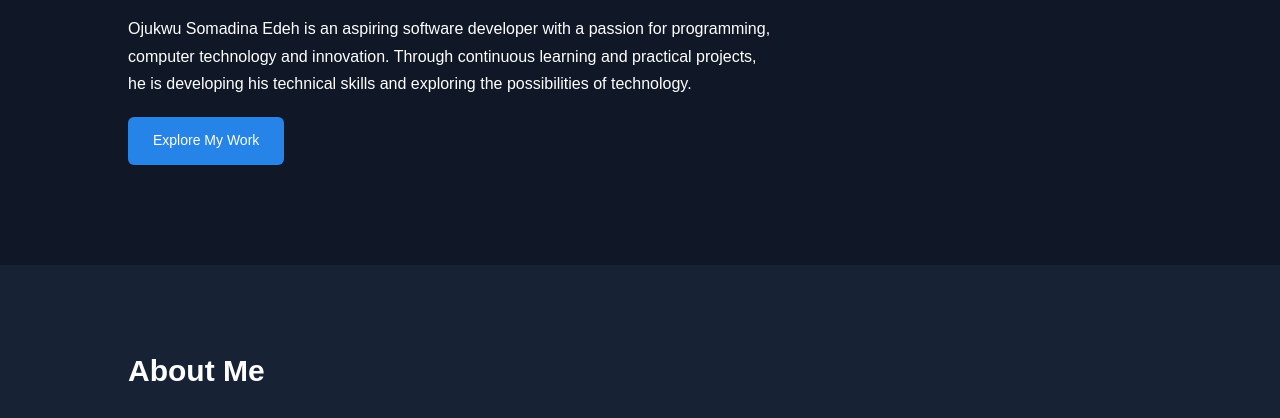
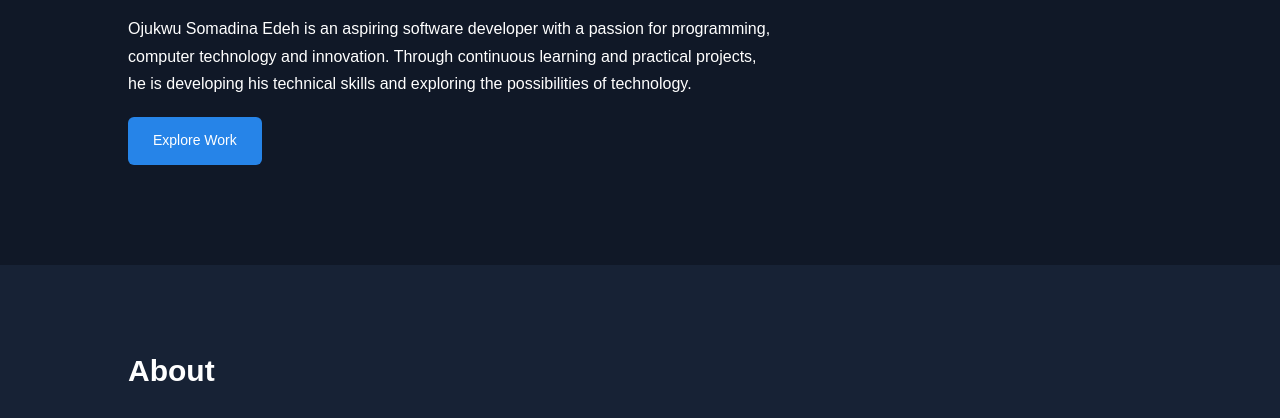
Before and after one commit to Ojukwu-Somadina-unstoppable/Portfolio, a plain HTML site: page index.html in a window 1280 px wide. Shown: the part 490-908 px from the top of the page. Drawn offline with Linux system fonts and the light colour scheme.

Commit message:
Add files via upload

```diff
--- a/index.html
+++ b/index.html
@@ -66,7 +66,7 @@
             the possibilities of technology.
         </p>
 
-        <a href="#projects" class="button">Explore My Work</a>
+        <a href="#projects" class="button">Explore Work</a>
 
     </div>
 
@@ -83,7 +83,7 @@
 
 <section id="about">
 
-    <h2>About Me</h2>
+    <h2>About</h2>
 
     <p>
         Ojukwu Somadina Edeh is an aspiring software developer
@@ -169,7 +169,7 @@
 
 <section id="projects">
 
-    <h2>My Projects</h2>
+    <h2>Projects</h2>
 
     <p>
         Projects and practical experiments developed
```
